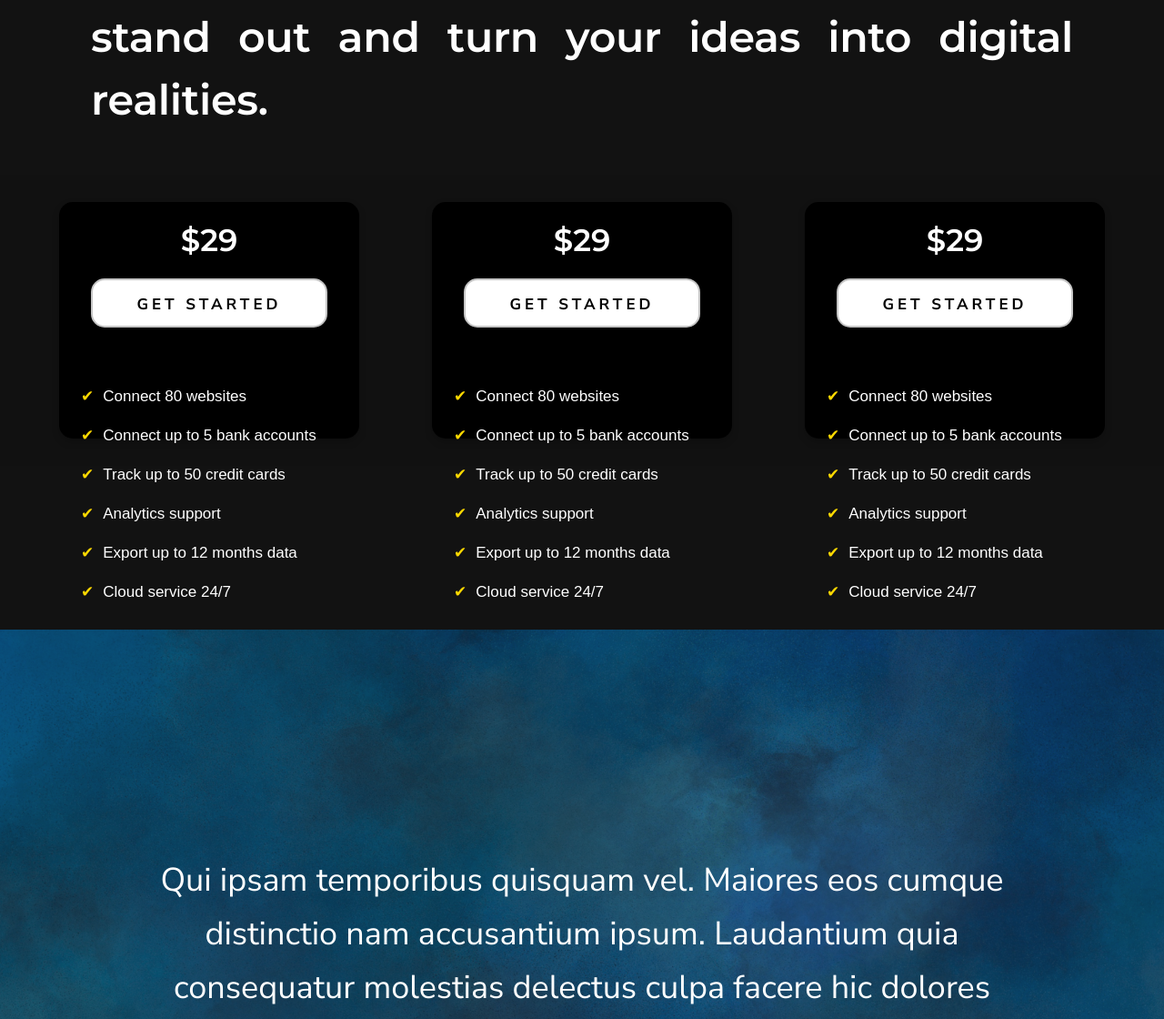
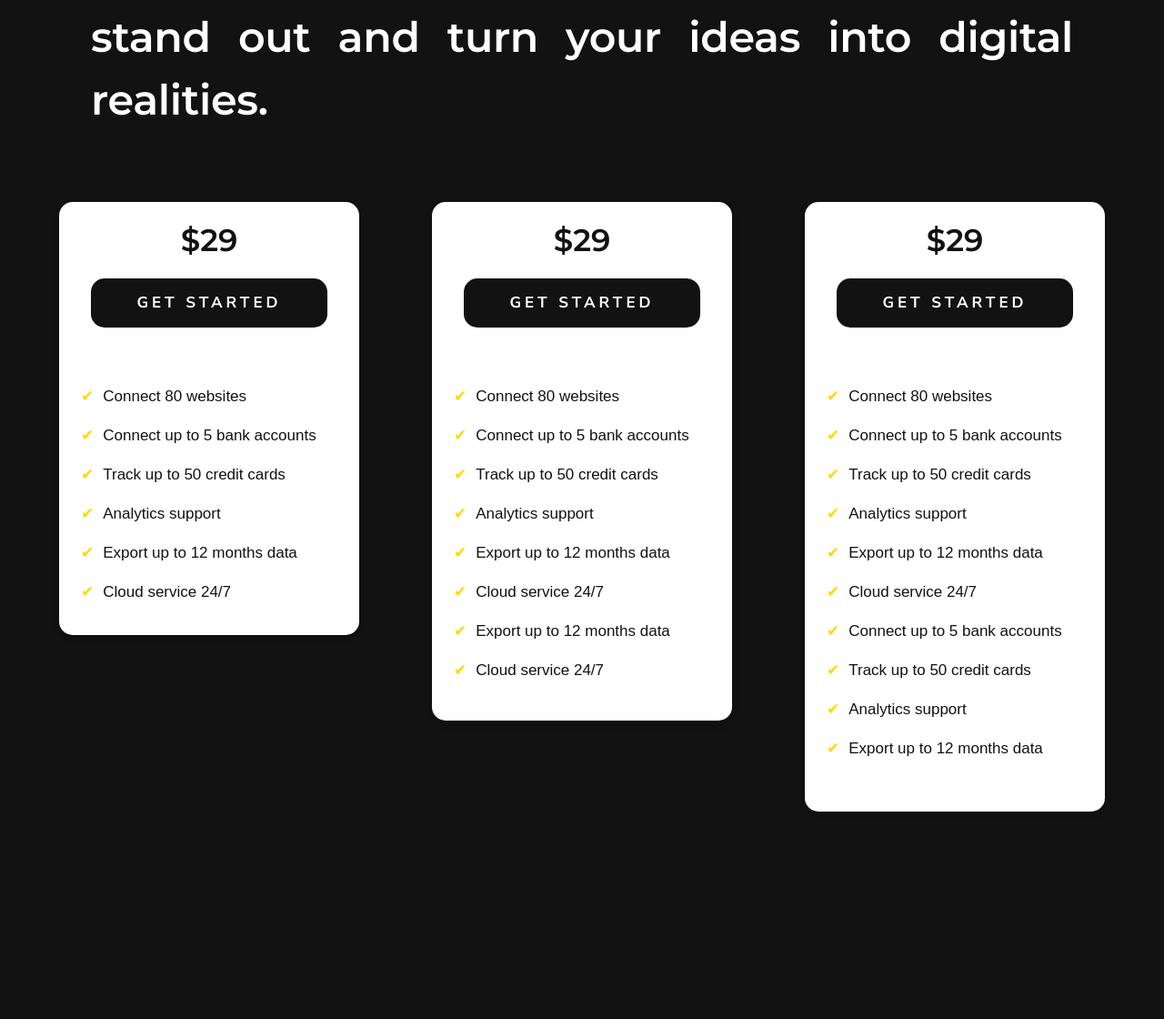
Before and after one commit to DigitalForge-Company/SITE-DIGITAL-FORGE, a PHP site: page / in a window 1280 px wide. Shown: the part 3161-4281 px from the top of the page at 91% size. Run offline with PHP 8.4, Linux system fonts and the light colour scheme; some libraries are stand-ins or nearby versions.

Commit message:
assinaturas modelo completo
Falta apenas adicionar os conteudos para as assianturas e os links de acesso para os planos depois.

```diff
--- a/css/main.css
+++ b/css/main.css
@@ -3930,6 +3930,112 @@ background-color: #06152A;
   letter-spacing: 10px;
 }
 
+/*assinaturas*/
+
+.card-container {
+  display: flex;
+  justify-content: center;
+  height: 400px;
+  margin-bottom: 350px;
+  display: flex;
+  gap: 20px;
+}
+
+.card .b01 {
+  background-color: var(--lightColor);
+  border-radius: 15px;
+  padding: 20px;
+  width: 330px;
+  color: var(--bg-body);
+  font-family: Arial, sans-serif;
+  box-shadow: 0 4px 8px rgba(0, 0, 0, 0.2);
+  text-align: center;
+  margin: 30px;
+}
+
+.card-container .b02 {
+  justify-content: center;
+  height: 570px;
+  background-color: #111;
+  margin: 0;
+  gap: 20px;
+}
+
+.card .b02 {
+  background-color: var(--lightColor);
+  border-radius: 15px;
+  padding: 20px;
+  width: 330px;
+  color: var(--bg-body);
+  font-family: Arial, sans-serif;
+  box-shadow: 0 4px 8px rgba(0, 0, 0, 0.2);
+  text-align: center;
+  margin: 30px;
+}
+
+.card-container .b03{
+  justify-content: center;
+  height: 670px;
+  background-color: #111;
+  margin: 10;
+  gap: 20px;
+}
+
+.card .b03 {
+  background-color:var(--lightColor);
+  border-radius: 15px;
+  padding: 20px;
+  width: 330px;
+  color: var(--bg-body);
+  font-family: Arial, sans-serif;
+  box-shadow: 0 4px 8px rgba(0, 0, 0, 0.2);
+  text-align: center;
+  margin: 30px;
+}
+
+.card h2 {
+  margin: 0;
+  justify-content: left;
+  align-items: left;
+  font-size: 2em;
+  color: var(--bg-body);
+}
+
+.card button {
+  background-color: var(--bg-body);
+  color: var(--a-footer);
+  border: none;
+  border-radius: 15px;
+  width: 260px;
+  padding: 2px;
+  font-size: 1em;
+  cursor: pointer;
+  margin: 20px 10px 50px 10px;
+}
+
+.card button:hover{
+  background-color: #f7bd00;
+}
+
+.card ul {
+  list-style: none;
+  padding: 0;
+  margin: 0;
+  text-align: left;
+}
+
+.card ul li {
+  margin: 10px 0;
+  display: flex;
+  align-items: center;
+}
+
+.card ul li:before {
+  content: '✔';
+  margin-right: 10px;
+  color: #ffd900;
+}
+
 /*dark-mode*/
 
 @import url("https://fonts.googleapis.com/css?family=Poppins:300,400,900&display=swap");
@@ -4110,66 +4216,3 @@ html.transition *:after {
 }
 
 /*# sourceMappingURL=main.css.map */
-
-.card-container {
-  display: flex;
-  justify-content: center;
-  height: 40vh;
-  background-color: #111;
-  margin: 0;
-}
-
-.card-container {
-  display: flex;
-  gap: 20px;
-}
-
-.card {
-  background-color: #000;
-  border-radius: 15px;
-  padding: 20px;
-  width: 330px;
-  color: #fff;
-  font-family: Arial, sans-serif;
-  box-shadow: 0 4px 8px rgba(0, 0, 0, 0.2);
-  text-align: center;
-  margin: 30px;
-}
-
-.card h2 {
-  margin: 0;
-  justify-content: left;
-  align-items: left;
-  font-size: 2em;
-  color: #fff;
-}
-
-.card button {
-  background-color: #fff;
-  color: #000;
-  border-radius: 15px;
-  width: 260px;
-  padding: 2px;
-  font-size: 1em;
-  cursor: pointer;
-  margin: 20px 10px 50px 10px;
-}
-
-.card ul {
-  list-style: none;
-  padding: 0;
-  margin: 0;
-  text-align: left;
-}
-
-.card ul li {
-  margin: 10px 0;
-  display: flex;
-  align-items: center;
-}
-
-.card ul li:before {
-  content: '✔';
-  margin-right: 10px;
-  color: #ffd900;
-}
--- a/index.html
+++ b/index.html
@@ -262,6 +262,7 @@
 
         <div class="card-container">
             <div class="card">
+                <div class="b01">
                 <h2>$29</h2>
                 <button>Get started</button>
                 <ul>
@@ -273,30 +274,41 @@
                     <li>Cloud service 24/7</li>
                 </ul>
             </div>
+            </div>
             <div class="card">
+                <div class="b02">
                 <h2>$29</h2>
                 <button>Get started</button>
                 <ul>
-                    <li>Connect 80 websites</li>
-                    <li>Connect up to 5 bank accounts</li>
-                    <li>Track up to 50 credit cards</li>
-                    <li>Analytics support</li>
-                    <li>Export up to 12 months data</li>
-                    <li>Cloud service 24/7</li>
+                    <li>Connect 80 websites
+                    <li>Connect up to 5 bank accounts
+                    <li>Track up to 50 credit cards
+                    <li>Analytics support
+                    <li>Export up to 12 months data
+                    <li>Cloud service 24/7
+                    <li>Export up to 12 months data
+                    <li>Cloud service 24/7
                 </ul>
             </div>
+            </div>
             <div class="card">
+                <div class="b03">
                 <h2>$29</h2>
                 <button>Get started</button>
                 <ul>
-                    <li>Connect 80 websites</li>
-                    <li>Connect up to 5 bank accounts</li>
-                    <li>Track up to 50 credit cards</li>
-                    <li>Analytics support</li>
-                    <li>Export up to 12 months data</li>
-                    <li>Cloud service 24/7</li>
+                    <li>Connect 80 websites
+                    <li>Connect up to 5 bank accounts
+                    <li>Track up to 50 credit cards
+                    <li>Analytics support
+                    <li>Export up to 12 months data
+                    <li>Cloud service 24/7
+                    <li>Connect up to 5 bank accounts
+                    <li>Track up to 50 credit cards
+                    <li>Analytics support
+                    <li>Export up to 12 months data
                 </ul>
             </div>
+        </div>
         </div>
 
     </section> <!-- end services -->
```
